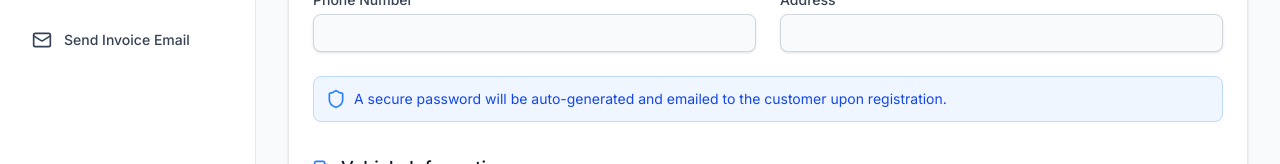
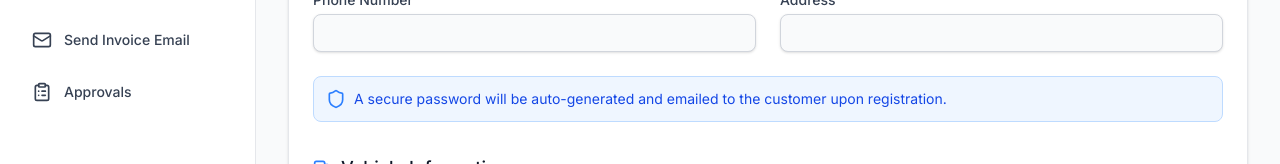
Before and after one commit to Srijan-61/VehicleInventoryManagementSystem_Frontend, a React (Vite) app in the folder Frontend/: page /staff/register-customer in a window 1280 px wide. Shown: the part 303-467 px from the top of the page. Built offline with nearby package versions, Linux system fonts and the light colour scheme.

Commit message:
last commit

```diff
--- a/Frontend/src/App.jsx
+++ b/Frontend/src/App.jsx
@@ -54,6 +54,7 @@ function App() {
     { to: "/staff/search", label: "Customer Search & Details", icon: Search },
     { to: "/staff/sales-invoice", label: "Sales Invoice", icon: FileText },
     { to: "/staff/invoice-email", label: "Send Invoice Email", icon: Mail },
+    { to: "/staff/approvals", label: "Approvals", icon: ClipboardList },
   ];
 
   const customerLinks = [
@@ -117,6 +118,10 @@ function App() {
               path="invoice-email"
               element={<StaffInvoiceEmail />}
             />
+            <Route
+              path="approvals"
+              element={<StaffApproval />}
+            />
           </Route>
 
           {/* Customer Routes */}
```
